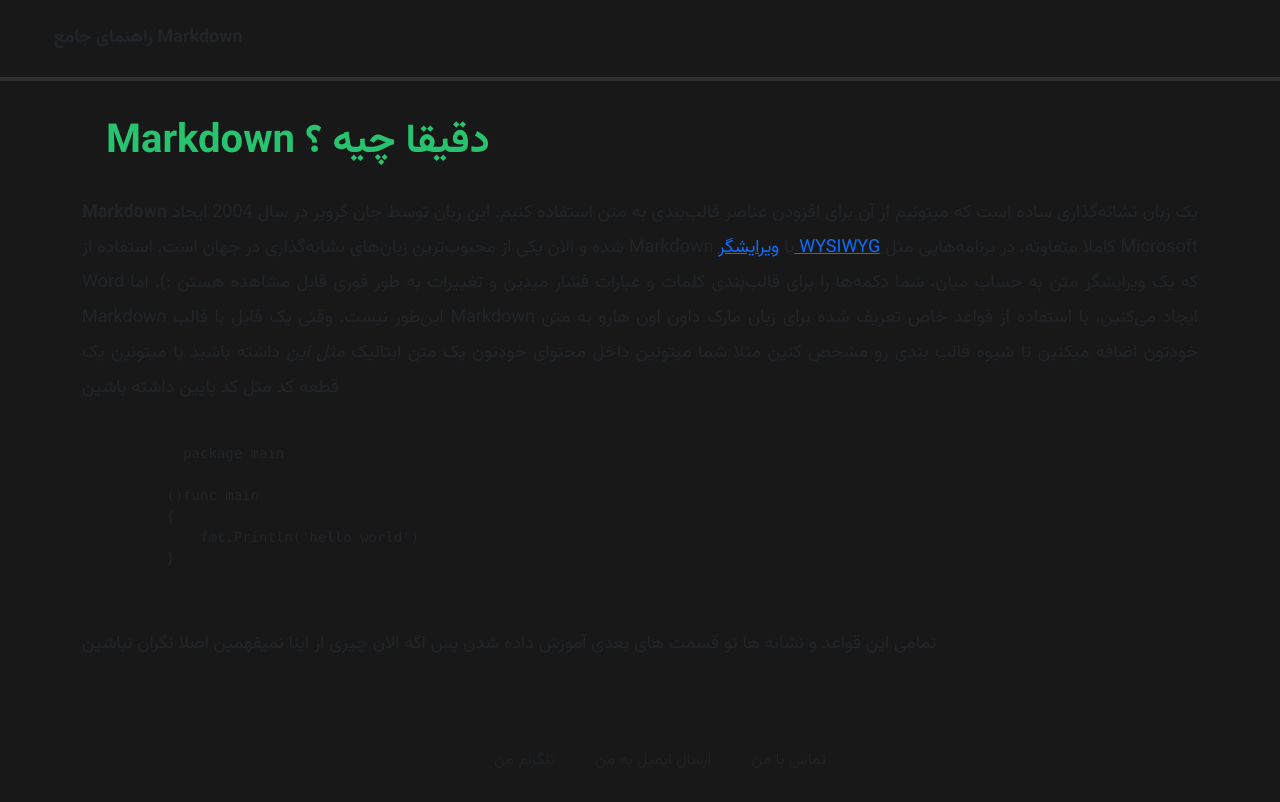
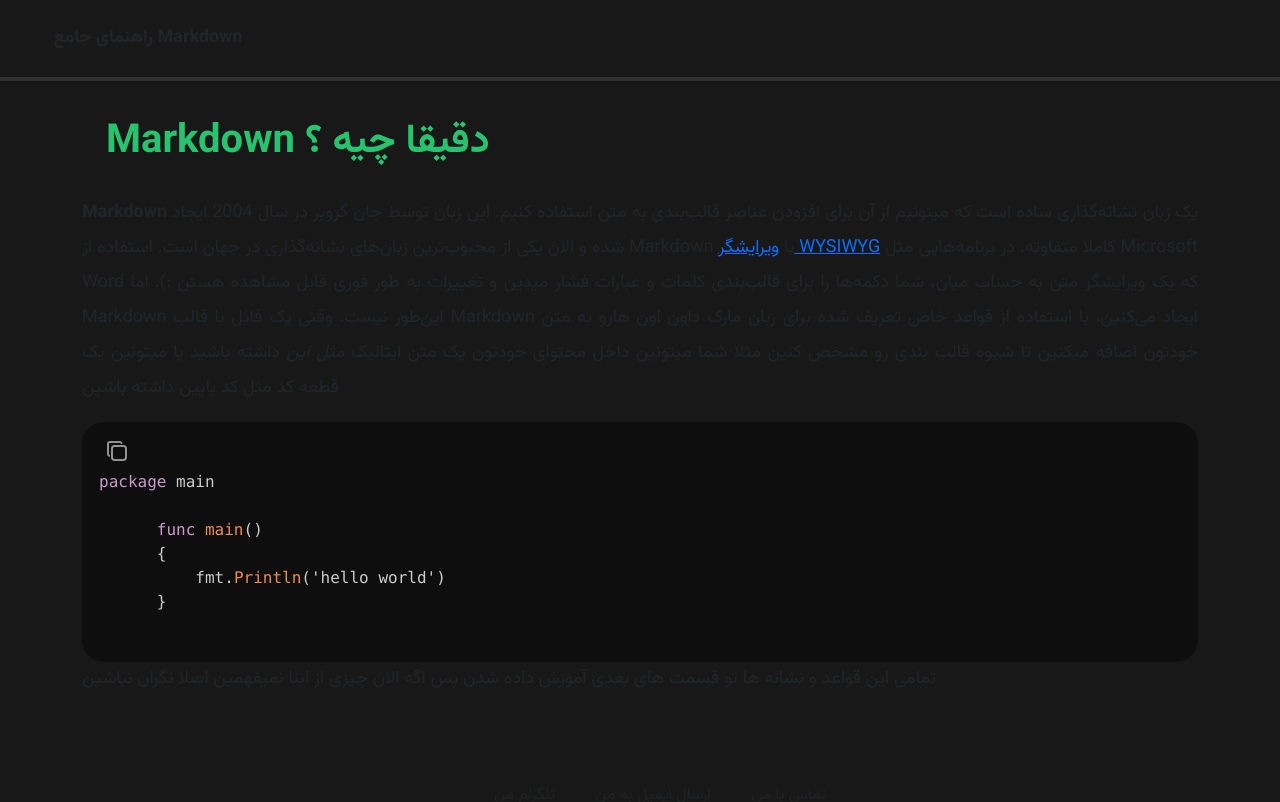
Before and after one commit to imrostami/markdown-fa-book, a Nuxt app: page /book in a window 1280 px wide. Shown: the top 802 px of the page. Built offline with nearby package versions, Linux system fonts and the light colour scheme.

Commit message:
refactor : code block fixed and used

```diff
--- a/app.vue
+++ b/app.vue
@@ -6,4 +6,6 @@
   </div>
 </template>
 <script setup>
+
+
 </script>
--- a/components/CodeBlock.vue
+++ b/components/CodeBlock.vue
@@ -1,7 +1,58 @@
 <template>
-  <pre class="code-pre">
-    <code class="code-base language-go">
-      <slot/>
+  <div class="codeblock">
+    <div class="code-actions">
+     <CopyButton :text="code"/>
+    </div>
+    <pre class="code-pre">
+    <code :class="lang">
+      {{code}}
     </code>
   </pre>
+  </div>
 </template>
+
+
+<style scoped>
+.codeblock {
+  display: block;
+  background: var(--app-code-bg);
+  border-radius: 22px;
+
+}
+.code-pre{
+  margin: 0;
+}
+.code-actions{
+  display: inline;
+  position: absolute;
+  padding: 10px;
+}
+</style>
+
+<script setup>
+import CopyButton from "~/components/CopyButton.vue";
+
+defineProps(['lang' , 'code'])
+
+onBeforeMount(()=>{
+  const plugin = document.createElement("script");
+  plugin.setAttribute(
+      "src",
+      "/assets/libs/code-highlighter/prism.js"
+  );
+
+  document.body.appendChild(plugin);
+
+
+  const codePluginStyle = document.createElement("link");
+  codePluginStyle.setAttribute(
+      "rel",
+      "stylesheet"
+  );
+  codePluginStyle.setAttribute("href",
+      "/assets/libs/code-highlighter/prism.css");
+
+  document.head.appendChild(codePluginStyle);
+})
+
+</script>
--- /dev/null
+++ b/components/CopyButton.vue
@@ -0,0 +1,41 @@
+<style scoped>
+svg{
+  color: #919191
+}
+svg:hover{
+  color: #b3b0b0
+}
+button:focus{
+  border: none;
+}
+
+.copy{
+  color: #3ead38;
+}
+
+</style>
+
+<template>
+  <button class="btn" @click="handleCopy" v-on:mouseleave="handleLeave">
+    <svg v-if="!isCopy"  xmlns="http://www.w3.org/2000/svg"  width="24"  height="24"  viewBox="0 0 24 24"  fill="none"  stroke="currentColor"  stroke-width="2"  stroke-linecap="round"  stroke-linejoin="round"  class="icon"><path stroke="none" d="M0 0h24v24H0z" fill="none"/><path d="M7 7m0 2.667a2.667 2.667 0 0 1 2.667 -2.667h8.666a2.667 2.667 0 0 1 2.667 2.667v8.666a2.667 2.667 0 0 1 -2.667 2.667h-8.666a2.667 2.667 0 0 1 -2.667 -2.667z" /><path d="M4.012 16.737a2.005 2.005 0 0 1 -1.012 -1.737v-10c0 -1.1 .9 -2 2 -2h10c.75 0 1.158 .385 1.5 1" /></svg>
+    <svg v-if="isCopy"  xmlns="http://www.w3.org/2000/svg"  width="24"  height="24"  viewBox="0 0 24 24"  fill="none"  stroke="currentColor"  stroke-width="2"  stroke-linecap="round"  stroke-linejoin="round"  class="icon copy"><path stroke="none" d="M0 0h24v24H0z" fill="none"/><path d="M5 12l5 5l10 -10" /></svg>
+  </button>
+</template>
+
+
+<script setup>
+const props = defineProps(['text'])
+const isCopy = ref(false)
+const handleCopy = ()=>{
+  navigator.clipboard.writeText(props.text.trim())
+  isCopy.value = true
+}
+
+const handleLeave = ()=>{
+  if(isCopy){
+    setTimeout(()=>{
+      isCopy.value = false
+    } , 2000)
+  }
+}
+</script>
--- a/nuxt.config.ts
+++ b/nuxt.config.ts
@@ -1,6 +1,9 @@
 // https://nuxt.com/docs/api/configuration/nuxt-config
 export default defineNuxtConfig({
   devtools: { enabled: true },
+  plugins: [
+    '~/plugins/global-plugin.js'
+  ],
   nitro:{
     output:{
       publicDir:'docs'
--- a/pages/book/Heading.vue
+++ b/pages/book/Heading.vue
@@ -1,5 +1,5 @@
-<script setup lang="ts">
-
+<script setup>
+  const code = `# HEllo`
 </script>
 
 <template>
@@ -14,12 +14,10 @@
         </Paragraph>
         <Paragraph>
           مثلا :
-<pre>
-   <code class="language-markdown">
-            # HEllo
-          </code>
-</pre>
+
+          <CodeBlock lang="language-markdown" :code="code"/>
         </Paragraph>
+
       </div>
   </DocContainer>
 </template>
--- a/pages/book/index.vue
+++ b/pages/book/index.vue
@@ -5,28 +5,25 @@
         <Bold>
           Markdown
         </Bold>
-        یک زبان نشانه‌گذاری ساده است که میتونیم از آن برای افزودن عناصر قالب‌بندی به متن‌ استفاده کنیم. این زبان توسط جان گروبر در سال 2004 ایجاد شده و الان یکی از محبوب‌ترین زبان‌های نشانه‌گذاری در جهان است.
+        یک زبان نشانه‌گذاری ساده است که میتونیم از آن برای افزودن عناصر قالب‌بندی به متن‌ استفاده کنیم. این زبان توسط
+        جان گروبر در سال 2004 ایجاد شده و الان یکی از محبوب‌ترین زبان‌های نشانه‌گذاری در جهان است.
         استفاده از Markdown با
-        <a target="_blank" href="https://fa.wikipedia.org/wiki/%D9%88%DB%8C%D8%B2%DB%8C%E2%80%8C%D9%88%DB%8C%DA%AF_(%D9%86%D9%88%D8%B9_%D9%88%DB%8C%D8%B1%D8%A7%DB%8C%D8%B4_%D8%B3%D9%86%D8%AF)">ویرایشگر WYSIWYG</a>
-        کاملا متفاوته. در برنامه‌هایی  مثل Microsoft Word که یک ویرایشگر متن به حساب میان، شما دکمه‌ها را برای قالب‌بندی کلمات و عبارات فشار میدین  و تغییرات به طور فوری قابل مشاهده هستن :). اما Markdown این‌طور نیست. وقتی یک فایل با قالب Markdown ایجاد می‌کنین، با استفاده از قواعد خاص تعریف شده برای زبان مارک داون اون هارو به متن خودتون اضافه میکنین تا شیوه قالب بندی رو مشخص کنین
+        <a target="_blank"
+           href="https://fa.wikipedia.org/wiki/%D9%88%DB%8C%D8%B2%DB%8C%E2%80%8C%D9%88%DB%8C%DA%AF_(%D9%86%D9%88%D8%B9_%D9%88%DB%8C%D8%B1%D8%A7%DB%8C%D8%B4_%D8%B3%D9%86%D8%AF)">ویرایشگر
+          WYSIWYG</a>
+        کاملا متفاوته. در برنامه‌هایی مثل Microsoft Word که یک ویرایشگر متن به حساب میان، شما دکمه‌ها را برای قالب‌بندی
+        کلمات و عبارات فشار میدین و تغییرات به طور فوری قابل مشاهده هستن :). اما Markdown این‌طور نیست. وقتی یک فایل با
+        قالب Markdown ایجاد می‌کنین، با استفاده از قواعد خاص تعریف شده برای زبان مارک داون اون هارو به متن خودتون اضافه
+        میکنین تا شیوه قالب بندی رو مشخص کنین
 
         مثلا شما میتونین داخل محتوای خودتون یک متن ایتالیک
-        <italic>مثل این </italic>
+        <italic>مثل این</italic>
         داشته باشید
         یا میتونین یک قطعه کد مثل کد پایین داشته باشین
 
       </Paragraph>
 
-      <pre class="code-pre">
-          <code class="language-go code-base">
-            package main
-
-          ()func main
-          {
-              fmt.Println('hello world')
-          }
-          </code>
-        </pre>
+      <CodeBlock lang="language-go" :code="code"/>
 
       <Paragraph>
         تمامی این قواعد و نشانه ها تو قسمت های بعدی آموزش داده شدن پس اگه الان چیزی از اینا نمیفهمین اصلا نگران نباشین
@@ -38,19 +35,24 @@
 <script setup>
 
 useSeoMeta({
-  author:'محمد داداش رستمی',
-  title:'راهنمای جامع Markdown - Markdown چیست؟',
-  ogTitle:'راهنمای جامع Markdown - Markdown چیست؟',
-  description:'مارک داون چیست ؟ در سال 2004 با این ایده که بتواند خواندن و نوشتن یک متن تحت وب را برای همه آسان کند و قابل تبدیل به خانواده HTML هم باشد به وجود آمد. از Markdown به عنوان یک استاندارد متن نویسی یاد می‌شود و بزرگترین مزیت این استاندارد استفاده از حروف ساده و کوتاه برای اهداف نگارشی (از جمله پررنگ کردن متن و .... ) می‌باشد',
-  ogDescription:'مارک داون چیست ؟ در سال 2004 با این ایده که بتواند خواندن و نوشتن یک متن تحت وب را برای همه آسان کند و قابل تبدیل به خانواده HTML هم باشد به وجود آمد. از Markdown به عنوان یک استاندارد متن نویسی یاد می‌شود و بزرگترین مزیت این استاندارد استفاده از حروف ساده و کوتاه برای اهداف نگارشی (از جمله پررنگ کردن متن و .... ) می‌باشد',
+  author: 'محمد داداش رستمی',
+  title: 'راهنمای جامع Markdown - Markdown چیست؟',
+  ogTitle: 'راهنمای جامع Markdown - Markdown چیست؟',
+  description: 'مارک داون چیست ؟ در سال 2004 با این ایده که بتواند خواندن و نوشتن یک متن تحت وب را برای همه آسان کند و قابل تبدیل به خانواده HTML هم باشد به وجود آمد. از Markdown به عنوان یک استاندارد متن نویسی یاد می‌شود و بزرگترین مزیت این استاندارد استفاده از حروف ساده و کوتاه برای اهداف نگارشی (از جمله پررنگ کردن متن و .... ) می‌باشد',
+  ogDescription: 'مارک داون چیست ؟ در سال 2004 با این ایده که بتواند خواندن و نوشتن یک متن تحت وب را برای همه آسان کند و قابل تبدیل به خانواده HTML هم باشد به وجود آمد. از Markdown به عنوان یک استاندارد متن نویسی یاد می‌شود و بزرگترین مزیت این استاندارد استفاده از حروف ساده و کوتاه برای اهداف نگارشی (از جمله پررنگ کردن متن و .... ) می‌باشد',
   robots: 'index, follow',
-  colorScheme:'dark light',
-  charset:'utf-8'
+  colorScheme: 'dark light',
+  charset: 'utf-8'
 
 })
 
+const code = `
+package main
 
-
+      func main()
+      {
+          fmt.Println('hello world')
+      }`
 </script>
 
 <style>
--- /dev/null
+++ b/plugins/global-plugin.js
@@ -0,0 +1,13 @@
+// plugins/global-plugin.js
+export default defineNuxtPlugin((nuxtApp) => {
+    if (process.client) {
+        const plugin = document.createElement("script");
+        plugin.setAttribute("src", "/assets/libs/code-highlighter/prism.js");
+        document.body.appendChild(plugin);
+
+        const codePluginStyle = document.createElement("link");
+        codePluginStyle.setAttribute("rel", "stylesheet");
+        codePluginStyle.setAttribute("href", "/assets/libs/code-highlighter/prism.css");
+        document.head.appendChild(codePluginStyle);
+    }
+});
--- a/public/assets/css/app.css
+++ b/public/assets/css/app.css
@@ -1587,7 +1587,9 @@
     padding: 25px;
 }
 .code-pre{
-    border-radius: 22px;
+    direction: ltr;
+    padding: 0;
+    margin: 0;
 
 }
 
--- a/public/assets/libs/code-highlighter/prism.css
+++ b/public/assets/libs/code-highlighter/prism.css
@@ -1,5 +1,5 @@
 /* PrismJS 1.29.0
-https://prismjs.com/download.html#themes=prism-tomorrow&languages=markup+css+clike+javascript+markdown */
+https://prismjs.com/download.html#themes=prism-tomorrow&languages=markup+css+clike+javascript+go+go-module+markdown */
 code[class*=language-], pre[class*=language-] {
     color: #ccc;
     background: 0 0;
@@ -21,14 +21,13 @@
 }
 
 pre[class*=language-] {
-    padding: 1em;
+    padding: 17px;
     margin: .5em 0;
-    overflow: auto
+    overflow: auto;
+    padding-block: 0;
 }
 
-:not(pre) > code[class*=language-], pre[class*=language-] {
-    background: var(--app-code-bg);
-}
+
 
 :not(pre) > code[class*=language-] {
     padding: .1em;
```
Also changed, not shown: public/assets/libs/code-highlighter/prism.js.
